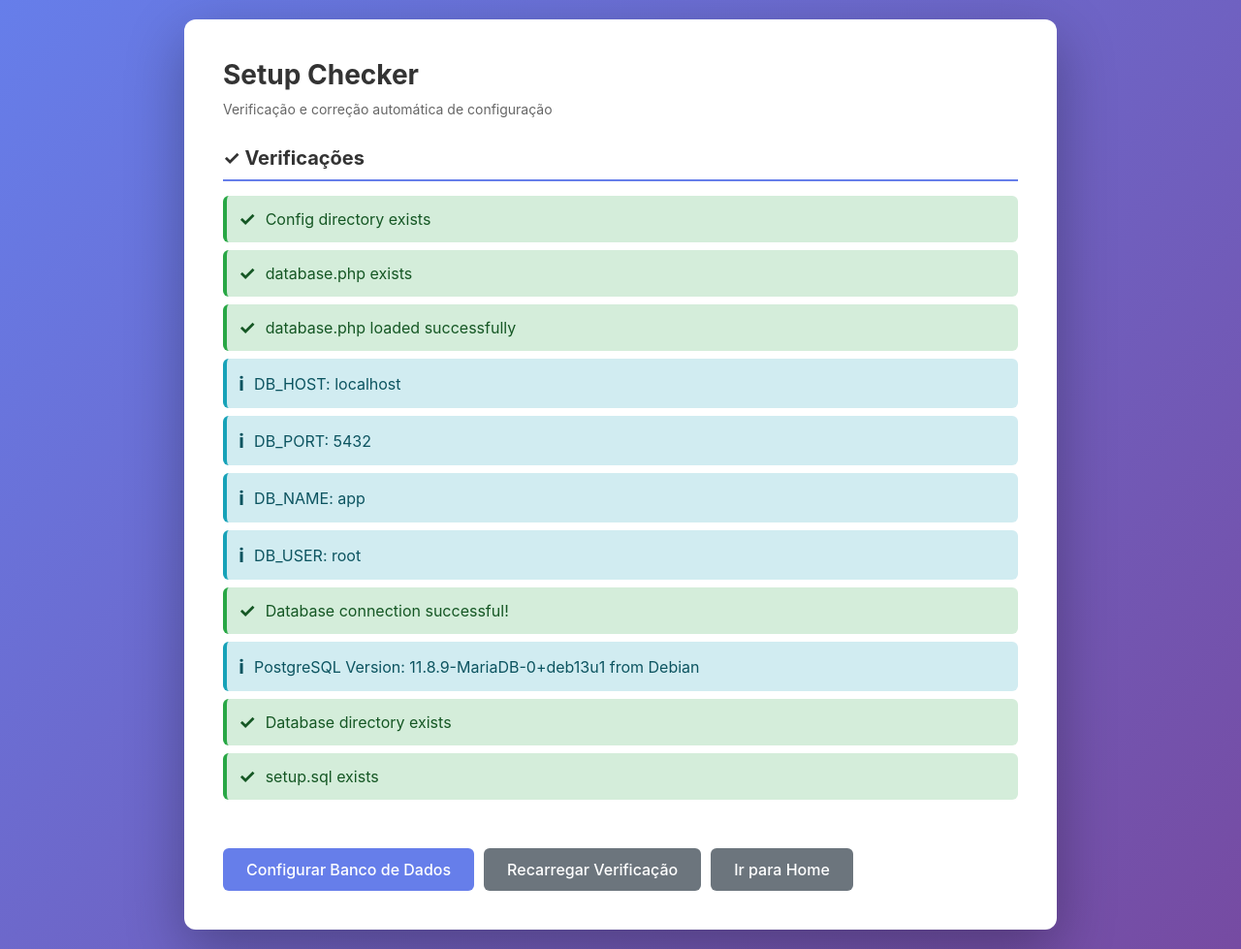
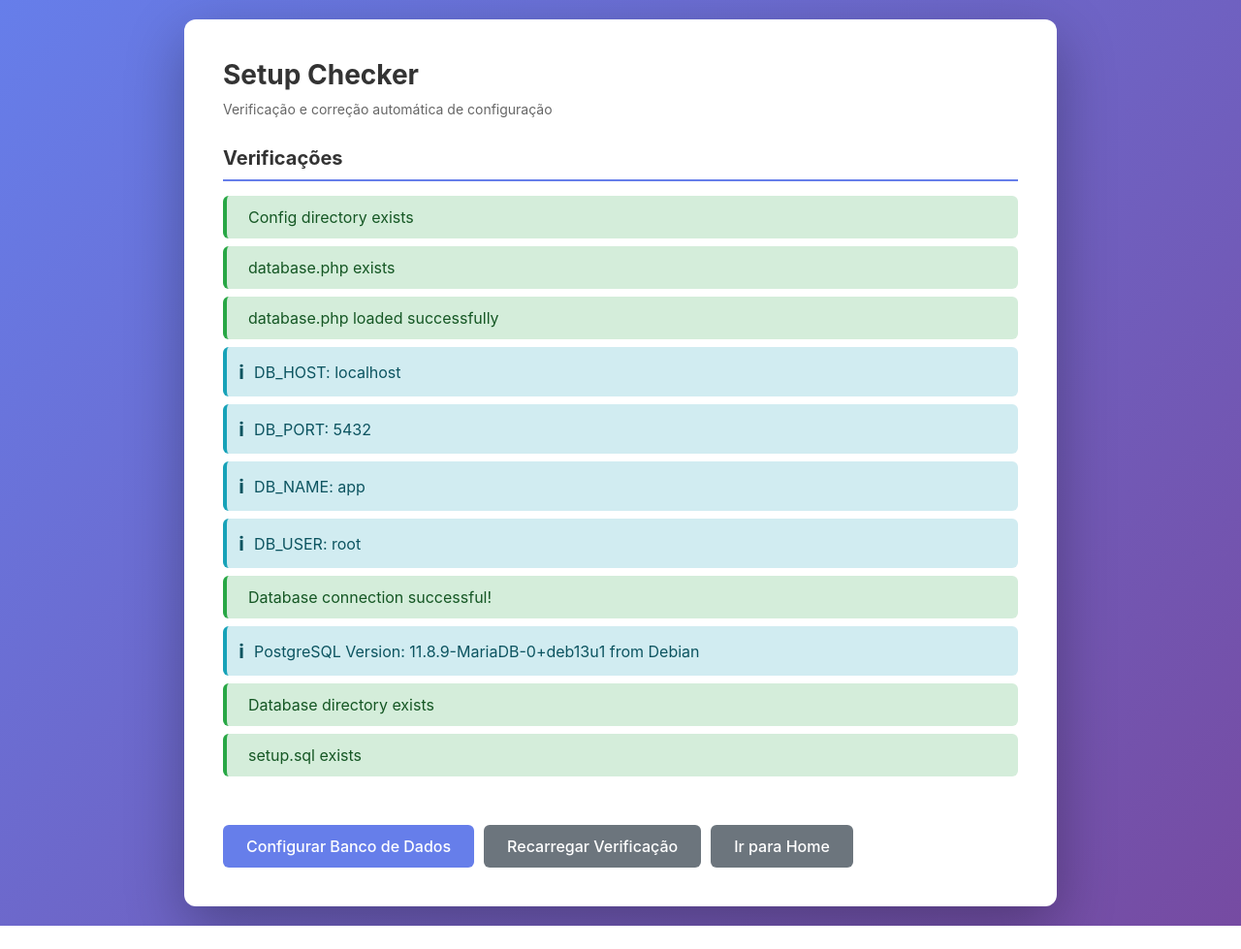
Before and after one commit to THXDUST/portuga.github.io, a PHP site: page /test-health.php in a window 1280 px wide. Shown: the whole page at 97% size. After the commit the page ends 955 px from the top, so only its background shows below. Run offline with PHP 8.4, Linux system fonts and the light colour scheme; some libraries are stand-ins or nearby versions.

Commit message:
Final cleanup: remove last emojis, add stage labels, improve error security
Co-authored-by: THXDUST <157709857+THXDUST@users.noreply.github.com>

```diff
--- a/admin-permissions.js
+++ b/admin-permissions.js
@@ -247,7 +247,7 @@ async function loadRoles() {
                             <small style="color: #999;">Usuários com este cargo: ${role.user_count || 0}</small>
                         </div>
                         <div style="display: flex; gap: 5px;">
-                            <button class="btn btn-secondary" onclick="editRole(${role.id})">✏️ Editar</button>
+                            <button class="btn btn-secondary" onclick="editRole(${role.id})"> Editar</button>
                             <button class="btn" onclick="manageRolePermissions(${role.id})">🔐 Permissões</button>
                             <button class="btn btn-danger" onclick="deleteRole(${role.id})">🗑️</button>
                         </div>
@@ -542,10 +542,10 @@ async function loadUsers() {
                         </div>
                         <div style="display: flex; gap: 5px;">
                             ${!isHardcoded ? `
-                                <button class="btn btn-secondary" onclick="editUser(${user.id})">✏️ Editar</button>
+                                <button class="btn btn-secondary" onclick="editUser(${user.id})"> Editar</button>
                                 <button class="btn" onclick="manageUserRoles(${user.id})">Cargos</button>
                                 <button class="btn ${isActive ? 'btn-danger' : ''}" onclick="toggleUserStatus(${user.id}, ${isActive})">
-                                    ${isActive ? '🚫 Desativar' : '✅ Ativar'}
+                                    ${isActive ? ' Desativar' : ' Ativar'}
                                 </button>
                             ` : '<em style="color: #999;">Usuário do sistema</em>'}
                         </div>
--- a/api/profile.php
+++ b/api/profile.php
@@ -28,8 +28,12 @@ if ($_SERVER['REQUEST_METHOD'] === 'OPTIONS') {
 
 // Set custom error handler to return JSON
 set_error_handler(function($errno, $errstr, $errfile, $errline) {
+    // Log error server-side
+    error_log("Profile API Error: $errstr in $errfile on line $errline");
+
+    // Return generic error to client (don't expose internal details)
     http_response_code(500);
-    echo json_encode(['success' => false, 'message' => 'Internal server error', 'error' => $errstr]);
+    echo json_encode(['success' => false, 'message' => 'Internal server error']);
     exit();
 });
 
--- a/pedidos.html
+++ b/pedidos.html
@@ -43,7 +43,7 @@
                 <!-- Order tracking will be displayed here -->
                 <div class="tracking-kanban">
                     <div class="tracking-stage" data-stage="recebido">
-                        <div class="stage-icon"></div>
+                        <div class="stage-icon">1</div>
                         <h3>Recebido</h3>
                         <p>Seu pedido foi recebido</p>
                     </div>
@@ -51,7 +51,7 @@
                     <div class="tracking-arrow">→</div>
 
                     <div class="tracking-stage" data-stage="em_andamento">
-                        <div class="stage-icon"></div>
+                        <div class="stage-icon">2</div>
                         <h3>Em Preparo</h3>
                         <p>Estamos preparando</p>
                     </div>
@@ -59,7 +59,7 @@
                     <div class="tracking-arrow">→</div>
 
                     <div class="tracking-stage" data-stage="finalizado">
-                        <div class="stage-icon">✅</div>
+                        <div class="stage-icon">✓</div>
                         <h3>Pronto!</h3>
                         <p>Pedido finalizado</p>
                     </div>
--- a/perfil.html
+++ b/perfil.html
@@ -329,7 +329,7 @@
                 <div class="profile-photo-container">
                     <img id="profile-photo" class="profile-photo hidden" src="" alt="Foto de perfil">
                     <div id="default-avatar" class="default-avatar" role="img" aria-label="Avatar padrão">?</div>
-                    <button class="upload-photo-btn" onclick="document.getElementById('photo-upload').click()" title="Carregar foto" aria-label="Carregar foto de perfil">📁</button>
+                    <button class="upload-photo-btn" onclick="document.getElementById('photo-upload').click()" title="Carregar foto" aria-label="Carregar foto de perfil"></button>
                     <input type="file" id="photo-upload" accept="image/*" style="display: none;">
                 </div>
 
--- a/test-health.php
+++ b/test-health.php
@@ -304,12 +304,12 @@ if (!is_dir($databaseDir)) {
 
         <?php if (!empty($results['checks'])): ?>
         <div class="section">
-            <h2>✓ Verificações</h2>
+            <h2> Verificações</h2>
             <?php foreach ($results['checks'] as $check): ?>
                 <div class="result-item <?php echo $check['status']; ?>">
                     <span class="icon">
                         <?php
-                        echo $check['status'] === 'success' ? '✓' :
+                        echo $check['status'] === 'success' ? '' :
                              ($check['status'] === 'error' ? '✗' :
                              ($check['status'] === 'warning' ? '⚠' : 'ℹ'));
                         ?>
@@ -325,7 +325,7 @@ if (!is_dir($databaseDir)) {
             <h2>Correções Aplicadas</h2>
             <?php foreach ($results['fixes'] as $fix): ?>
                 <div class="result-item <?php echo $fix['status']; ?>">
-                    <span class="icon">✓</span>
+                    <span class="icon"></span>
                     <span><?php echo htmlspecialchars($fix['message']); ?></span>
                 </div>
             <?php endforeach; ?>
```
